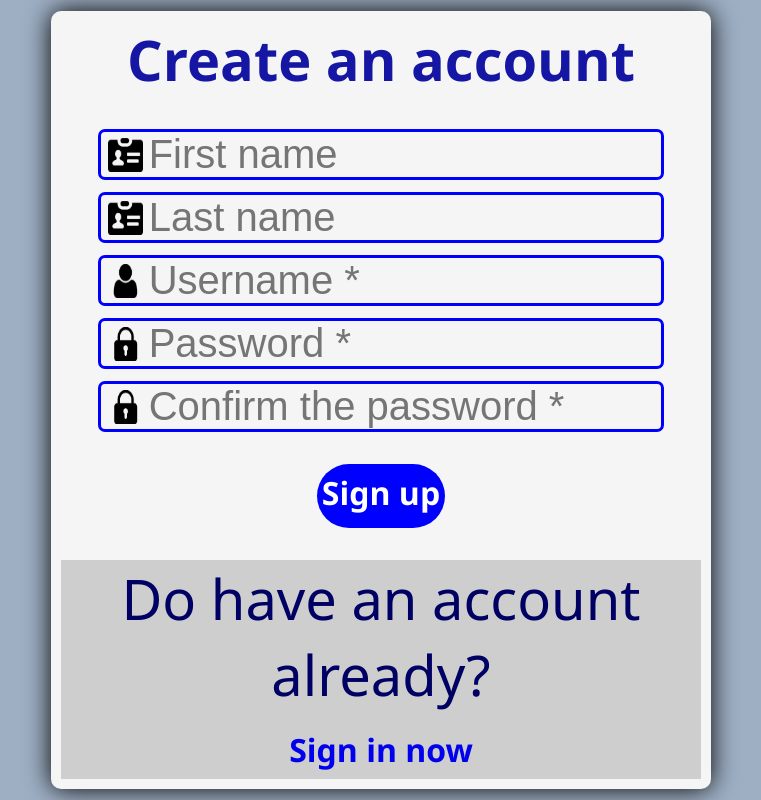
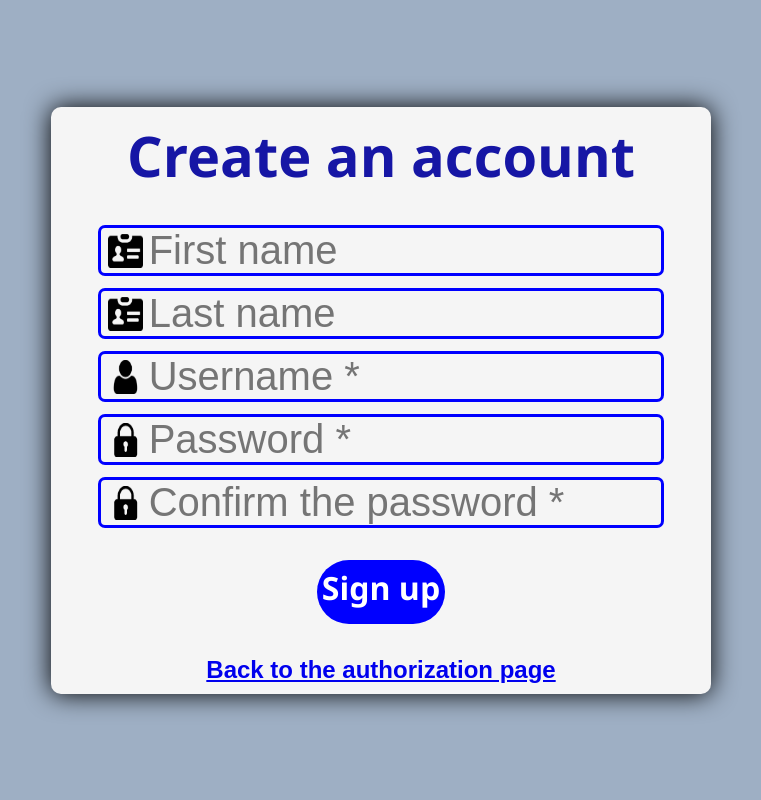
Before and after one commit to VoDACode/Homium, a React (Create React App) app in the folder client-app/: page /reg in a window 1280 px wide. Shown: the whole page, without its empty margins (259-1020 px from the left). Built offline with nearby package versions, Linux system fonts and the light colour scheme; no server answers.

Commit message:
Registration page update
* changed the authorization page link.

```diff
--- a/client-app/src/pages/AuthorizationPage.jsx
+++ b/client-app/src/pages/AuthorizationPage.jsx
@@ -16,7 +16,7 @@ const AuthorizationPage = () => {
                 <VertSpace h={5} unit="vh"/>
                 <EllipseButton text="Sign in" bColor="green"/>
                 <VertSpace h={6} unit="vh"/>
-                <AccountOffer  headerColor="rgb(11, 49, 0)" headerText="Don't have an account?" linkText="Sign up now" linkTo="/reg"/>
+                <AccountOffer headerColor="rgb(11, 49, 0)" headerText="Don't have an account?" linkText="Sign up now" linkTo="/reg"/>
                 <VertSpace h={2} unit="vh"/>
             </EnterContainer>
         </div>
--- a/client-app/src/pages/RegistrationPage.jsx
+++ b/client-app/src/pages/RegistrationPage.jsx
@@ -1,4 +1,5 @@
 import React from "react";
+import { Link } from "react-router-dom";
 import AccountOffer from "../components/AccountOffer/AccountOffer";
 import CustomHeader from "../components/CustomHeader/CustomHeader";
 import EllipseButton from "../components/EllipseButton/EllipseButton";
@@ -16,7 +17,7 @@ const RegistrationPage = () => {
                 <VertSpace h={4} unit="vh"/>
                 <EllipseButton text="Sign up" bColor="blue"/>
                 <VertSpace h={4} unit="vh"/>
-                <AccountOffer headerColor="rgb(0, 0, 100)" headerText="Do have an account already?" linkText="Sign in now" linkTo="/auth"/>
+                <Link to="/auth" style={{fontFamily: 'sans-serif', fontWeight: 'bold', fontSize: '3vh'}}>Back to the authorization page</Link>
             </EnterContainer>
         </div>
     );
```
